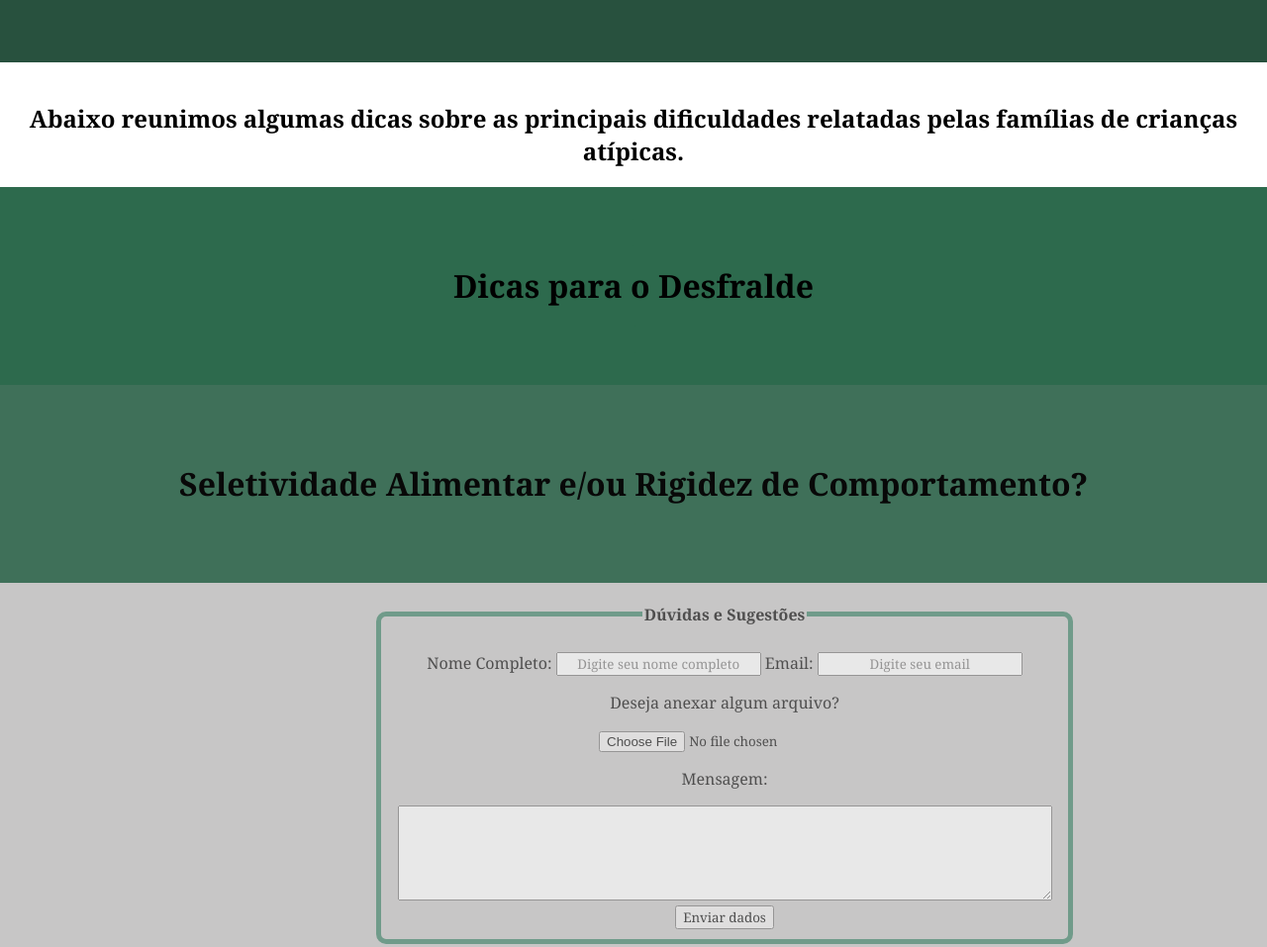
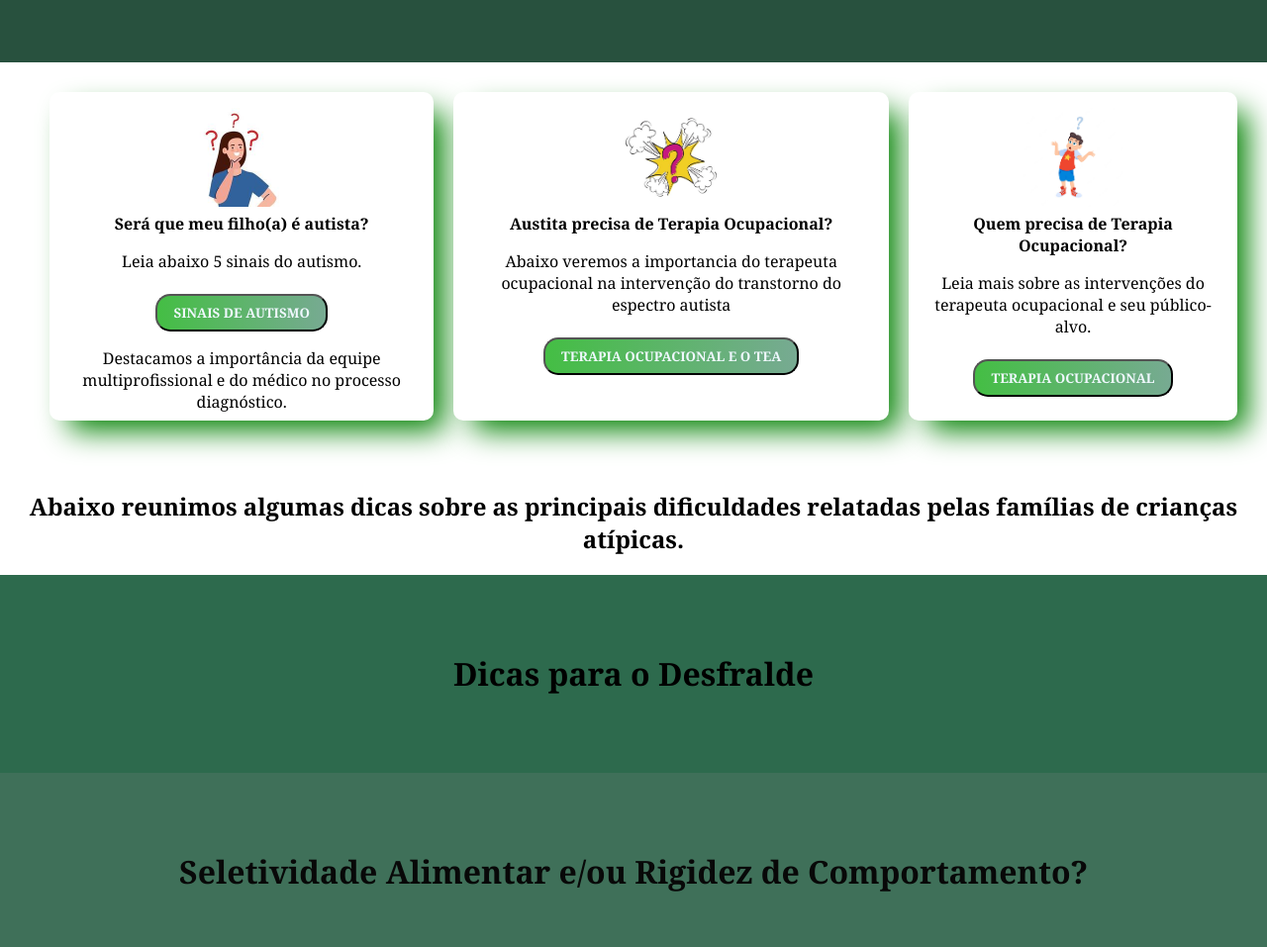
Before and after one commit to Bahdinizo/SiteT.O., a plain HTML site: page index.html in a window 1280 px wide. Shown: the part 2052-3009 px from the top of the page at 99% size. Drawn offline with Linux system fonts and the light colour scheme.

Commit message:
adição de cards

```diff
--- a/index.html
+++ b/index.html
@@ -43,7 +43,7 @@
                 </div>
              </li>
 
-                <li> <a href="index2.html"onclick="funcao2()" accesskey="i"> Integração Sensorial </a> </li>
+                <li class="is"> <a href="index2.html"onclick="funcao2()" accesskey="i"> Integração Sensorial </a> </li>
         </ul>
 
     </nav>
@@ -61,6 +61,45 @@
         <h1>Dr. Bárbara Dutra Di Nizo, formada em terapia ocupacional pela Unesp de Marília desde 2018, pós-graduada em intervenção em neuropediatria. <br>Possui cursos baseados na integração sensorial de Ayres, em manejo de comportamento e ciência aba.  <br>Além de, formação no protocolo de tensionamento progressivo (bandagem elástica)  e certificação no método PediaSuit para terapia intensiva.
         </h1>
     </div> </div>
+
+
+
+
+
+    <main class="cards">
+         <section class="card">
+            <div class="icon">
+              <img src="mulherpensando.jpg"  alt="mulher com a mão na boca, representando dúvida em relação ao assunto">
+            </div>
+                <h3> Será que meu filho(a) é autista? </h3>
+                <span> Leia abaixo 5 sinais do autismo.</span><br>
+                <button><a href="https://blog.ieac.net.br/5-sinais-de-autismo-e-como-identificar-se-seu-filho-tem/#:~:text=O%20autismo%20leve%20ser%C3%A1%20apresentado,a%20identifica%C3%A7%C3%A3o%20e%20o%20diagn%C3%B3stico."> Sinais de autismo </a></button>
+                <p> Destacamos a importância da equipe multiprofissional e do médico no processo diagnóstico.</p>
+        </section>
+
+        <section class="card">
+            <div class="icon">
+               <img src="interrogacao.jpg"  alt="Ponto de interrogação, representando pergunta">
+            </div>
+               <h3> Austita precisa de Terapia Ocupacional?</h3>
+                <span> Abaixo veremos a importancia do terapeuta ocupacional na intervenção do transtorno do espectro autista </span><br>
+                <button><a href="https://www.autismoemdia.com.br/blog/terapia-ocupacional-para-autistas-entenda-a-importancia/">Terapia Ocupacional e o TEA </a></button>
+        </section>
+        <section class="card">
+            <div class="icon">
+              <img src="meninoduvidaa.png" alt=" Menino com dúvida em relação ao assunto abordado no card">
+            </div>
+              <h3> Quem precisa de Terapia Ocupacional?</h3>
+                <span> Leia mais sobre as intervenções do terapeuta ocupacional e seu público-alvo.</span><br>
+                <button> <a href="https://drauziovarella.uol.com.br/neurologia/o-que-faz-a-terapia-ocupacional/#:~:text=Quem%20precisa%20de%20cuidados%20de%20terapia%20ocupacional&text=%E2%80%9CQualquer%20pessoa%20que%20apresente%20altera%C3%A7%C3%B5es,ocupacional%20da%20Rede%20Lucy%20Montoro."> Terapia Ocupacional</a>  </button>
+        </section>
+    </main>
+
+
+
+
+
+
 
     <div class="charme"></div><h2>Abaixo reunimos algumas dicas sobre as principais dificuldades relatadas pelas famílias de crianças atípicas.
     </h2> </div>
--- a/style.css
+++ b/style.css
@@ -14,10 +14,6 @@ body{
 
 }
 
-a {
-    border: solid rgb(47, 216, 78);
-    border-radius: 1px;
-}
 .desfra {
     border: solid var(--corFundo)
 }
@@ -44,10 +40,21 @@ nav li a:hover{
 
 .menudrop a{
     display: block;
+    border: solid rgb(47, 216, 78);
+    border-radius: 1px;
 }
 .dropdown{
     padding-bottom: 120px;
     padding-right: 10px;
+}
+.dropdown a{
+    border: solid rgb(47, 216, 78);
+    border-radius: 1px;
+}
+
+.is a{
+    border: solid rgb(47, 216, 78);
+    border-radius: 1px;
 }
 
 .menudrop{
@@ -76,7 +83,6 @@ header {
 
 
 }
-
 
 .tabela {
 
@@ -143,8 +149,8 @@ header {
     text-align: center;
     font-family: Georgia, 'Times New Roman', Times, serif;
     padding: 10px;
+}
 
-}
 .marca {
     color: rgb(6, 5, 5);
     margin: 0;
@@ -166,8 +172,6 @@ header {
     color: rgb(8, 8, 8);
 }
 
-
-
 .titulo {
     color: aliceblue;
 }
@@ -187,3 +191,72 @@ header {
     text-decoration: none;
     border: solid rgba(239, 242, 245, 0.295);
 }
+
+
+main.cards{
+    display: flex;
+    padding: 30px;
+}
+
+main.cards section.card:hover{
+    transform: rotateZ(15deg);
+}
+
+main.cards section.card .icon{
+    width: 100px;
+    height: 90px;
+
+}
+main.cards section.card img{
+    width: 100%;
+
+}
+
+main.cards section.card{
+    display: flex;
+    align-items: center;
+    flex-direction: column;
+    text-align: center;
+    background-color: rgb(255, 255, 255);
+    padding: 1rem 1.5rem;
+    border-radius: 10px;
+    border-color: aliceblue;
+    max-height: 300px;
+    max-width: 400px;
+    margin-left: 20px;
+}
+
+main.cards section.card button{
+    text-decoration: none;
+    padding: 0.5rem 1rem;
+    text-transform: uppercase;
+    border-radius: 15px;
+    cursor: pointer;
+    font-weight: 600;
+    background: linear-gradient(to right, rgb(68, 190, 68), rgb(119, 170, 146));
+}
+
+main.cards section.card button, a{
+    text-decoration: none;
+    color: aliceblue;
+}
+
+main.cards section.card{
+    box-shadow: 15px 15px 30px -5px green;
+    display: flex;
+}
+
+main.cards section.card h3, span, p{
+    font-size: 100%;
+}
+
+@media screen and (max-width: 700px){
+    main.cards{
+        flex-direction: column;
+    }
+    main.cards section.card {
+        margin-left: 0;
+        margin-bottom: 30px;
+    }
+
+}
```
Also changed, not shown: interrogacao.jpg (added), meninoduvidaa.png (added), mulherduvidapng.jpg (added), mulherpensando.jpg (added), mulherpensando2.avif (added), o-menino-esta-pensando-ou-em-alguma-duvida_11393-475.avif (added).
